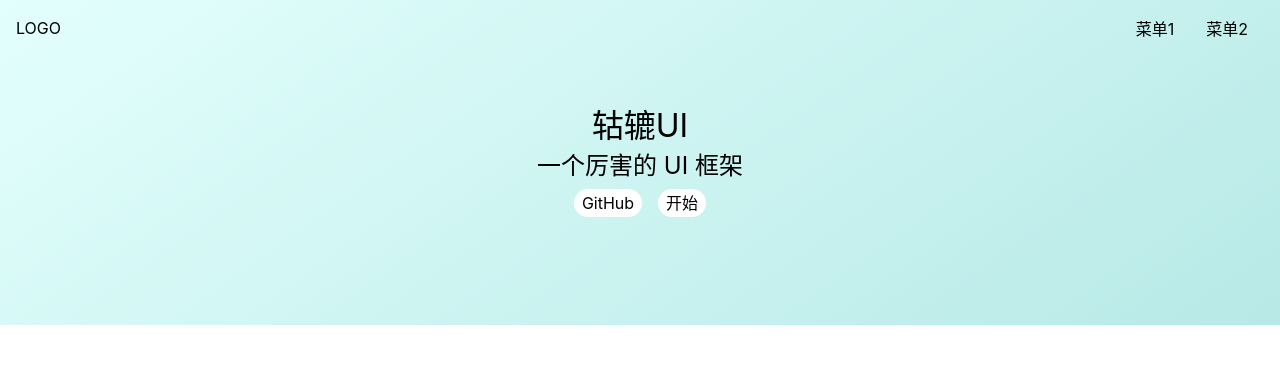
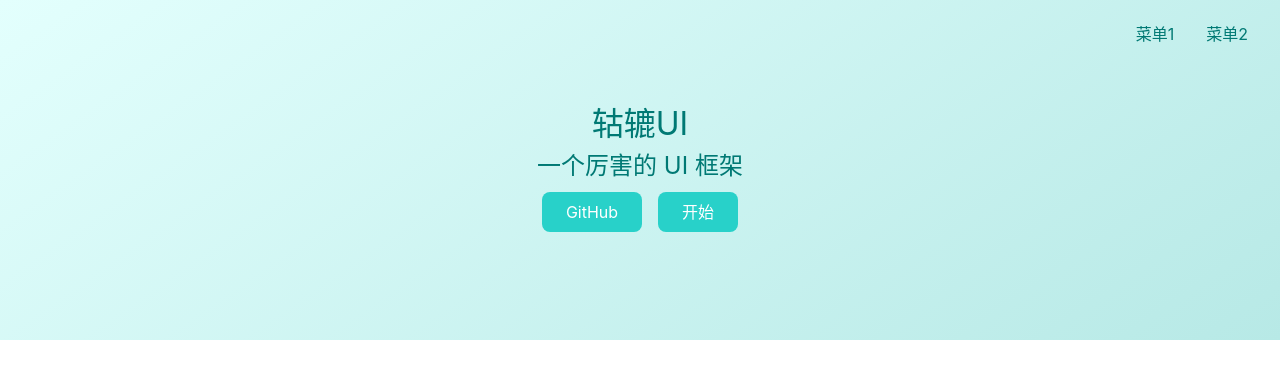
Before and after one commit to EvaLLLLL/gulu-ui, a Vue app: page / in a window 1280 px wide. Shown: the top 378 px of the page. Built offline with nearby package versions, Linux system fonts and the light colour scheme.

Commit message:
引入 iconfont 图标

```diff
--- a/index.html
+++ b/index.html
@@ -5,6 +5,7 @@
   <link rel="icon" href="/favicon.ico" />
   <meta name="viewport" content="width=device-width, initial-scale=1.0">
   <title>Vite App</title>
+  <script src="//at.alicdn.com/t/font_2118863_uq5qbpqxx4.js"></script>
 </head>
 <body>
   <div id="app"></div>
--- a/src/components/Topnav.vue
+++ b/src/components/Topnav.vue
@@ -1,6 +1,10 @@
 <template>
 	<div class="topnav">
-    <div class="logo">LOGO</div>
+		<div class="logo">
+			<svg class="icon">
+				<use xlink:href="#icon-xiangcai"></use>
+			</svg>
+		</div>
 		<ul class="menu">
 			<li>菜单1</li>
 			<li>菜单2</li>
@@ -10,21 +14,24 @@
 </template>
 
 <script lang="ts">
-import { inject, Ref } from "vue";
+	import {inject, Ref} from 'vue';
+
 	export default {
-  name: "Topnav",
+		name: 'Topnav',
 		setup() {
-    const menuVisivble = inject<Ref<boolean>>("menuVisible");
+			const menuVisivble = inject<Ref<boolean>>('menuVisible');
 			const toggleMenu = () => {
 				menuVisivble.value = !menuVisivble.value;
 			};
-    return { toggleMenu };
+			return {toggleMenu};
 		},
 	};
 </script>
 
 <style lang="scss" scoped>
+	$color: #007974;
 	.topnav {
+		color: $color;
 		display: flex;
 		padding: 16px;
 		z-index: 10;
@@ -37,6 +44,10 @@ export default {
 		> .logo {
 			max-width: 6em;
 			margin-right: auto;
+			> svg {
+				width: 32px;
+				height: 32px;
+			}
 		}
 		> .menu {
 			display: flex;
@@ -57,9 +68,15 @@ export default {
 			transform: translateY(-50%);
 		}
 		@media (max-width: 500px) {
-    > .menu {display: none;}
-    > .logo {margin: 0 auto;}
-    > .toggleAside {display: inline-block;}
+			> .menu {
+				display: none;
+			}
+			> .logo {
+				margin: 0 auto;
+			}
+			> .toggleAside {
+				display: inline-block;
+			}
 		}
 	}
 </style>
--- a/src/index.scss
+++ b/src/index.scss
@@ -11,10 +11,17 @@ a {
 	text-decoration: none;
 	color: inherit;
 	&:hover {
-		border-bottom: 1px solid;
+		text-decoration: underline;
 		cursor: pointer;
 	}
 }
-h1,h2,h3,h4,h5,h6{
+h1, h2, h3, h4, h5, h6 {
 	font-weight: normal;
 }
+
+.icon {
+	width: 1em; height: 1em;
+	vertical-align: -0.15em;
+	fill: currentColor;
+	overflow: hidden;
+}
--- a/src/lib/gulu.scss
+++ b/src/lib/gulu.scss
@@ -5,6 +5,8 @@
   box-sizing: border-box;
 }
 body {
+  line-height: 1.5;
+  color: #1d2c40;
   font-size: 16px;
   font-family: -apple-system, "Noto Sans", "Helvetica Neue", Helvetica,
     "Nimbus Sans L", Arial, "Liberation Sans", "PingFang SC", "Hiragino Sans GB",
--- a/src/views/Home.vue
+++ b/src/views/Home.vue
@@ -1,4 +1,5 @@
 <template>
+	<div>
 		<div class="topnavAndBanner">
 			<Topnav/>
 			<div class="banner">
@@ -10,6 +11,18 @@
 				</p>
 			</div>
 		</div>
+		<div class="features">
+			<svg class="icon">
+				<use xlink:href="#icon-vue"></use>
+			</svg>
+			<svg>
+				<use xlink:href="#icon-light"></use>
+			</svg>
+			<svg>
+				<use xlink:href="#icon-ts"></use>
+			</svg>
+		</div>
+	</div>
 </template>
 <script lang="ts">
 	import Topnav from '../components/Topnav.vue';
@@ -19,10 +32,22 @@
 	};
 </script>
 <style lang="scss" scoped>
+	$green: #28d1c9;
+	$border-radius: 8px;
+	$color: #007974;
+
+	.features {
+		> svg {
+			width: 64px;
+			height: 64px;
+		}
+	}
+
 	.topnavAndBanner {
 		background: linear-gradient(145deg, rgba(227, 255, 253, 1) 0%, rgba(183, 233, 230, 1) 100%);
 	}
 	.banner {
+		color: $color;
 		padding: 100px 0;
 		display: flex;
 		justify-content: center;
@@ -32,13 +57,14 @@
 			padding: 8px 0;
 			a {
 				margin: 0 8px;
-				background: #fff;
+				background: $green;
+				color: white;
 				display: inline-block;
-				$h: 28px;
-				height: $h;
-				line-height: $h;
-				border-radius: $h/2;
-				padding: 0 8px;
+				border-radius: $border-radius;
+				padding: 8px 24px;
+				&:hover {
+					text-decoration: none;
+				}
 			}
 		}
 	}
```
Lines whose indentation alone changed are shown as unchanged.
